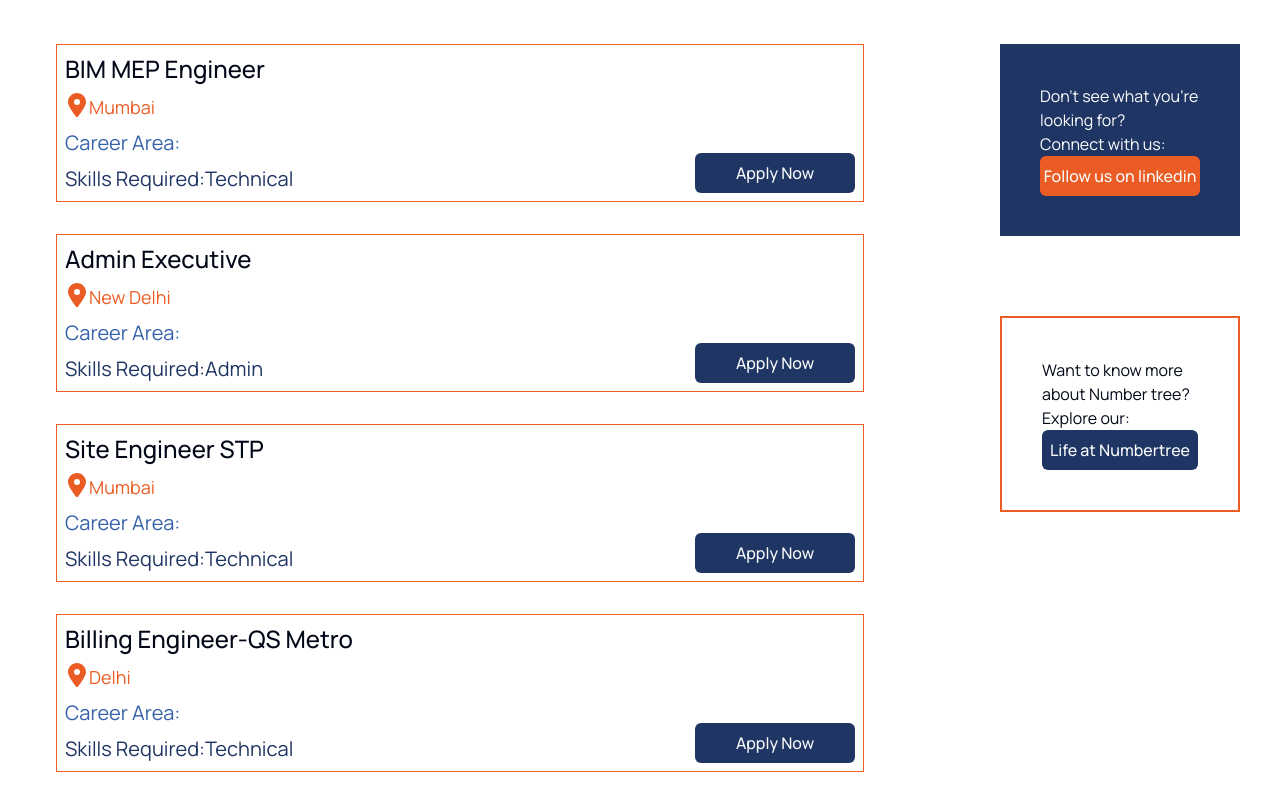
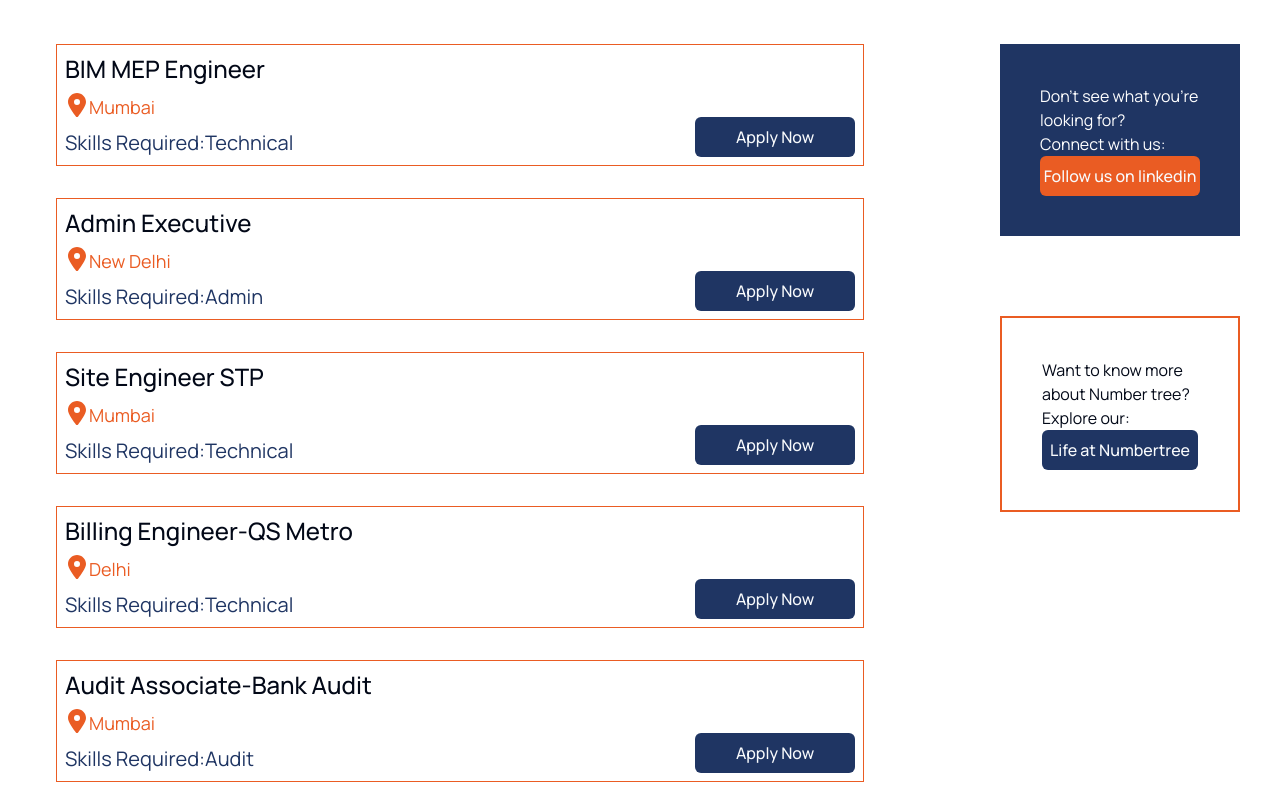
Before and after one commit to girishdigge/numbertree-app, a Next.js app: page /career/jobs in a window 1280 px wide. Shown: the part 900-1700 px from the top of the page. Built offline with nearby package versions, Linux system fonts and the light colour scheme.

Commit message:
jobs changes

```diff
--- a/src/app/(sitemap)/career/jobs/page.tsx
+++ b/src/app/(sitemap)/career/jobs/page.tsx
@@ -73,9 +73,9 @@
                         {job.location}
                       </span>
                     </h2>
-                    <h3 className='text-xl mb-2 text-num-blue'>
+                    {/* <h3 className='text-xl mb-2 text-num-blue'>
                       Career Area:{job.area}
-                    </h3>
+                    </h3> */}
                     <h4 className='text-xl text-num-indigo'>
                       Skills Required:{job.skills}
                     </h4>
```
